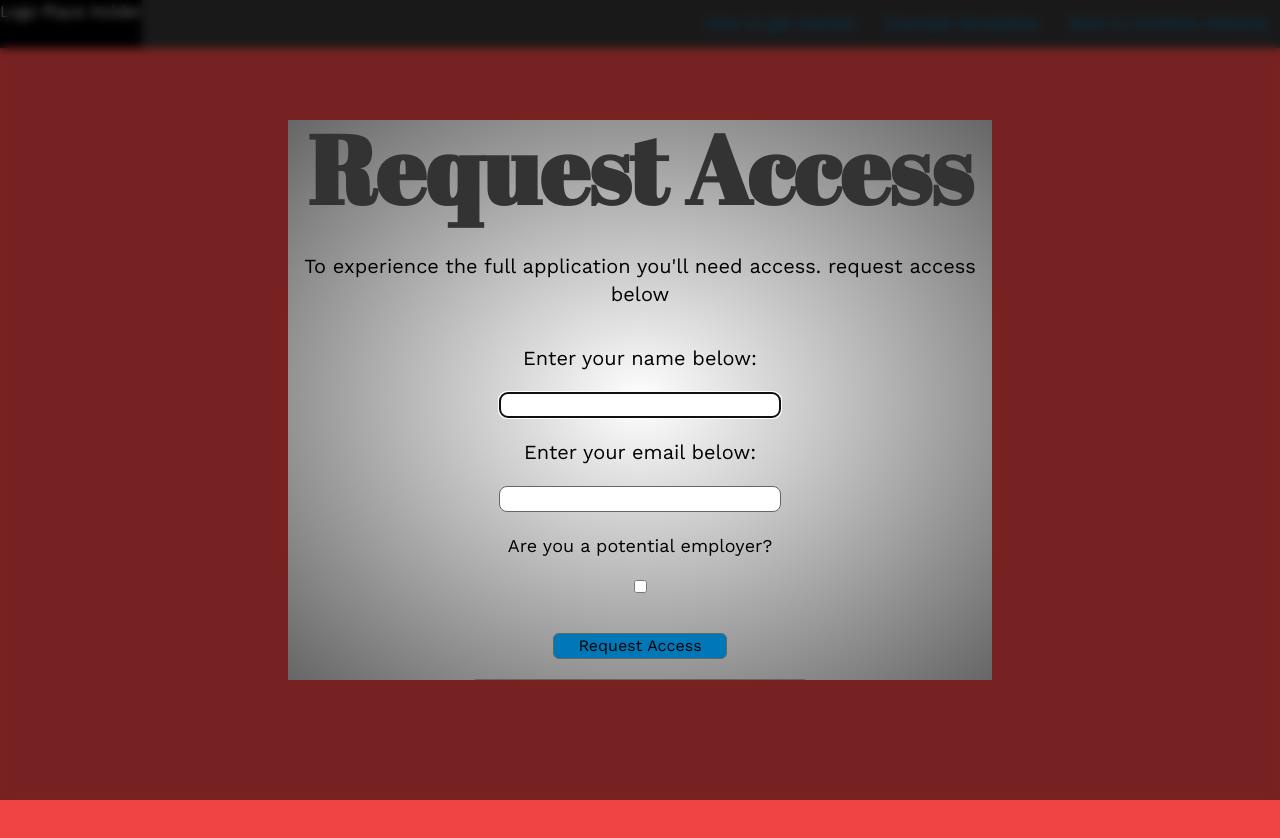
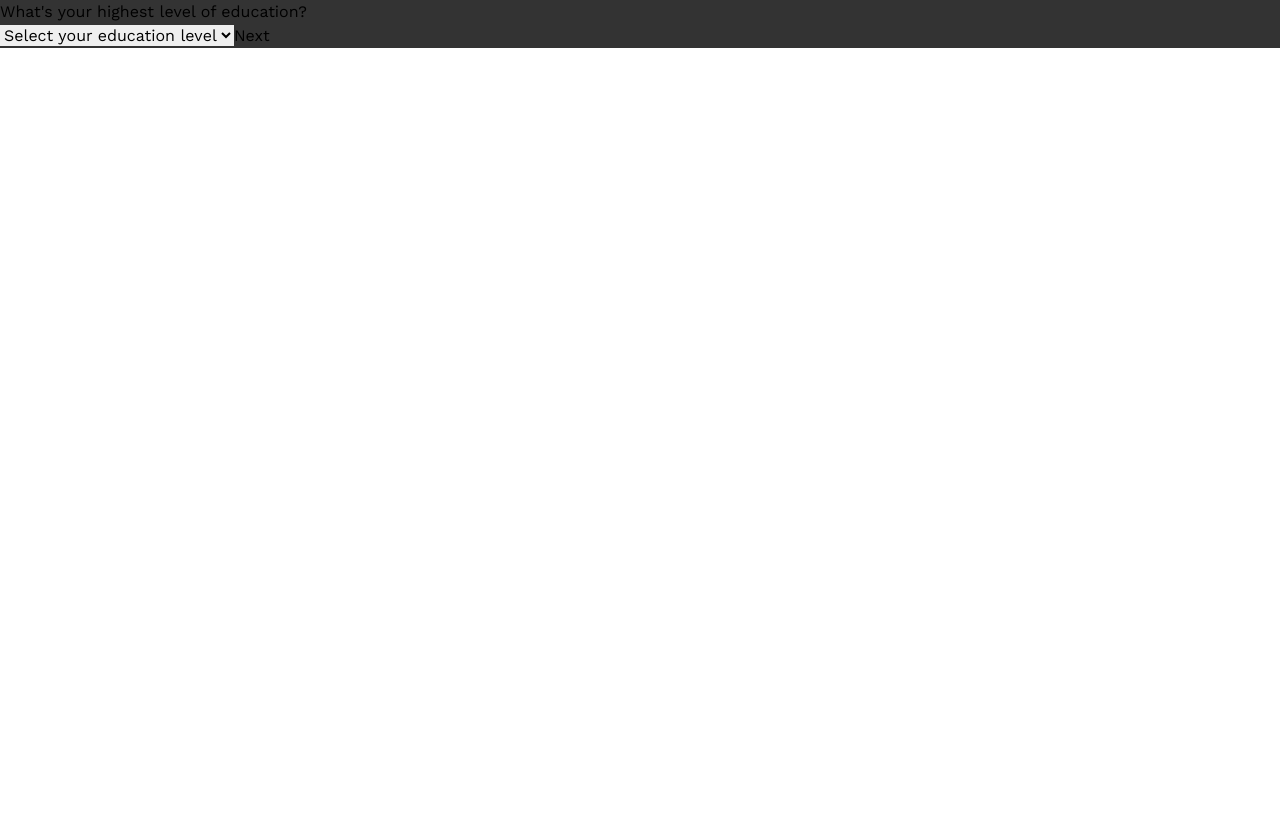
Before and after one commit to ricardoa23/resume-builder, a React (Vite) app: page / in a window 1280 px wide. Shown: the top 838 px of the page. After the commit the page ends 800 px from the top, so only its background shows below. Built offline with nearby package versions, Linux system fonts and the light colour scheme.

Commit message:
created education interfaces and tsx logic still needs to be refined

```diff
--- a/src/App.tsx
+++ b/src/App.tsx
@@ -3,15 +3,18 @@ import './App.css'
 import LandingPage from './components/LandingPage'
 import NavBar from './components/NavBar'
 import AccessModal from './components/AccessKeyModal'
+import EducationLevel from './components/EducationLevel'
+import MessageComponent from './components/MessageComponent'
 
 function App() {
 
   return (
     <>
     {/* Commented to prevent annoyance */}
-    <AccessModal></AccessModal>
+    {/* <AccessModal></AccessModal>
     <NavBar></NavBar>
-    <LandingPage></LandingPage>
+    <LandingPage></LandingPage> */}
+    <EducationLevel />
     </>
   )
 }
--- /dev/null
+++ b/src/components/EducationLevel.tsx
@@ -0,0 +1,37 @@
+import React, { useState } from "react";
+import MessageComponent from "./MessageComponent";
+
+const EducationLevel: React.FC = () => {
+  const [selectedLevel, setSelectedLevel] = useState<string | null>(null);
+  const [showMessage, setShowMessage] = useState<boolean>(false);
+
+  const handleChange = (e: React.ChangeEvent<HTMLSelectElement>) => {
+    setSelectedLevel(e.target.value);
+  };
+
+  const handleClick = () => {
+    if (selectedLevel === "highSchool" || selectedLevel === "someCollege") {
+      setShowMessage(true);
+    }
+  };
+
+  return (
+    <>
+      <div>What's your highest level of education?</div>
+      <select name="educationLevel" id="educationLevel" onChange={handleChange}>
+        <option value="" selected hidden>
+          Select your education level
+        </option>
+        <option value="highSchool">High School</option>
+        <option value="someCollege">Some College</option>
+        <option value="bachelor">Bachelor's Degree</option>
+        <option value="master">Master's Degree</option>
+        <option value="phd">PhD</option>
+      </select>
+      <button onClick={handleClick}>Next</button>
+      {showMessage && <MessageComponent selectedLevel={selectedLevel} />}
+    </>
+  );
+};
+
+export default EducationLevel;
--- /dev/null
+++ b/src/components/MessageComponent.tsx
@@ -0,0 +1,26 @@
+import React from "react";
+
+interface MessageComponentProps {
+  selectedLevel: string | null;
+}
+
+const MessageComponent: React.FC<MessageComponentProps> = ({ selectedLevel }) => {
+  const renderMessage = () => {
+    switch (selectedLevel) {
+      case "highSchool":
+        return "I strongly recomend you leave the completion of your high school diploma off your resume.";
+      case "someCollege":
+        return "I strongly recomend that you leave uncompleted college education off your resume.";
+      default:
+        return "Default message";
+    }
+  };
+
+  return (
+    <div>
+      {renderMessage()}
+    </div>
+  );
+};
+
+export default MessageComponent;
--- a/src/utilities/certificates.ts
+++ b/src/utilities/certificates.ts
@@ -0,0 +1,5 @@
+export interface Certificate {
+    certificateName: string;
+    issuedBy: string;
+    issueDate: Date;
+}
--- a/src/utilities/degreeTypes.ts
+++ b/src/utilities/degreeTypes.ts
@@ -0,0 +1,6 @@
+export enum DegreeTypes {
+    Associate = 'Associate',
+    Bachelor = 'Bachelor',
+    Master = 'Master',
+    PhD = 'PhD',
+}
--- a/src/utilities/resumeData.ts
+++ b/src/utilities/resumeData.ts
@@ -1,8 +1,13 @@
 import { UserProfile } from "./userProfile";
 import { WorkHistory } from "./workHistory";
+import { Education } from "./education";
+import { Certificate } from "./certificates";
 
 
 export interface resumeData {
     UserProfile: UserProfile,
+    Education?: Education[],
+    Certificates?: Certificate[],
     WorkHistory: WorkHistory[]
+
 }
```
Also changed, not shown: src/utilities/education.ts (+9 -0 lines).
